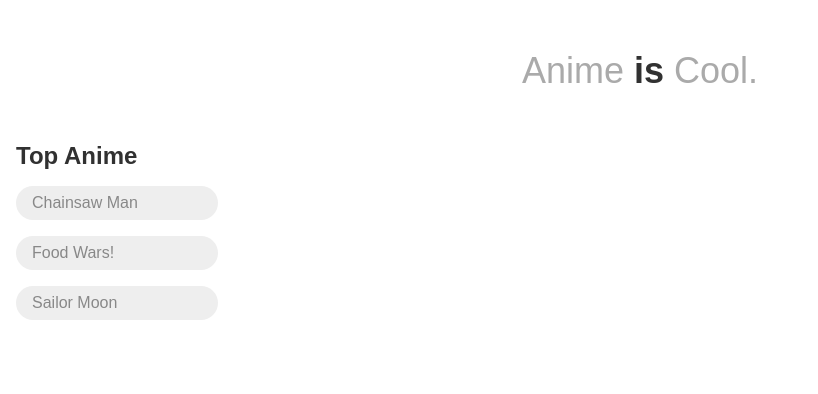
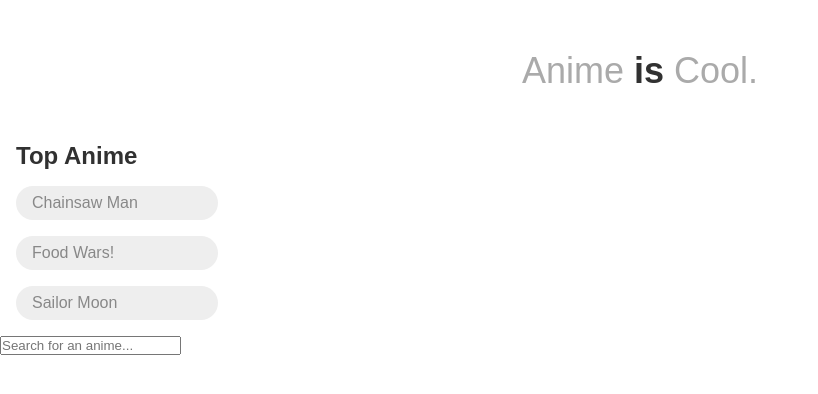
Before and after one commit to jaredgutkin/anime-is-cool, a React (Create React App) app: page / in a window 1280 px wide. Shown: the top 394 px of the page, without its empty margins (0-818 px from the left). Built offline with nearby package versions, Linux system fonts and the light colour scheme; no server answers.

Commit message:
trying to figure out how to get this jikan v4 to work

```diff
--- a/src/App.js
+++ b/src/App.js
@@ -1,16 +1,32 @@
 import { useState, useEffect } from "react";
 import Header from "./components/Header";
+import Main from "./components/Main";
 import Sidebar from "./components/Sidebar";
 
 function App() {
   const [animeList, setAnimeList] = useState([])
   const [topAnime, setTopAnime] = useState([])
   const [search, setSearch] = ("")
+
+  const getTopAnime = async () => {
+    const temp = await fetch(`https://api.jikan.moe/v4/top/anime`)
+      .then(res => res.json())
+
+    setTopAnime(temp.top.slice(0, 2))
+  }
+
+  useEffect(() => {
+      getTopAnime()
+
+  }, [])
+
+  console.log(topAnime)
   return (
     <div className="App">
       <Header />
       <div className="content-wrap">
         <Sidebar />
+        <Main />
       </div>
 
 
--- /dev/null
+++ b/src/components/Main.jsx
@@ -0,0 +1,13 @@
+function Main() {
+  return (
+    <main>
+        <div className="main-head">
+            <form className="search-box">
+                <input type="search" placeholder="Search for an anime..." required />
+            </form>
+        </div>
+    </main>
+  )
+}
+
+export default Main
```
